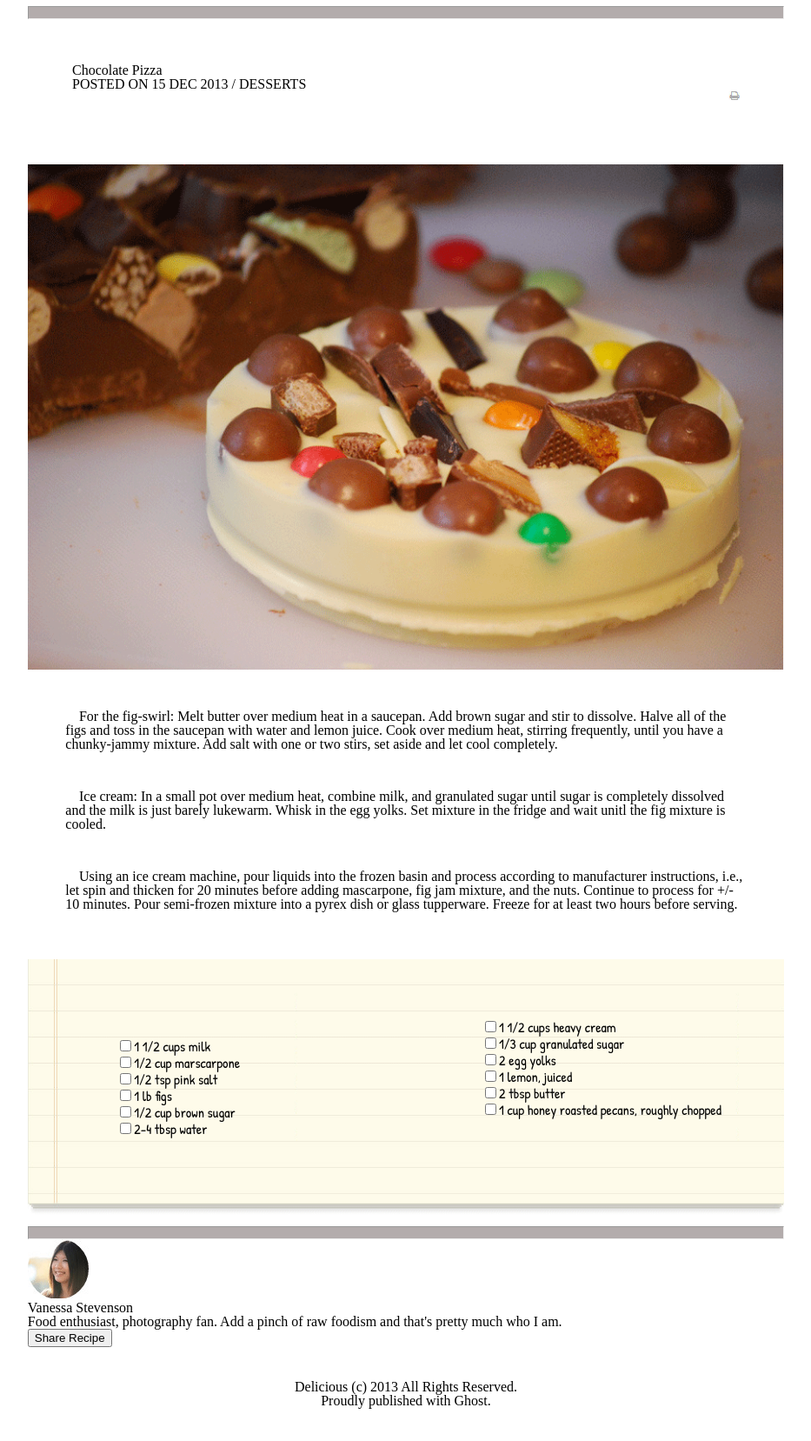
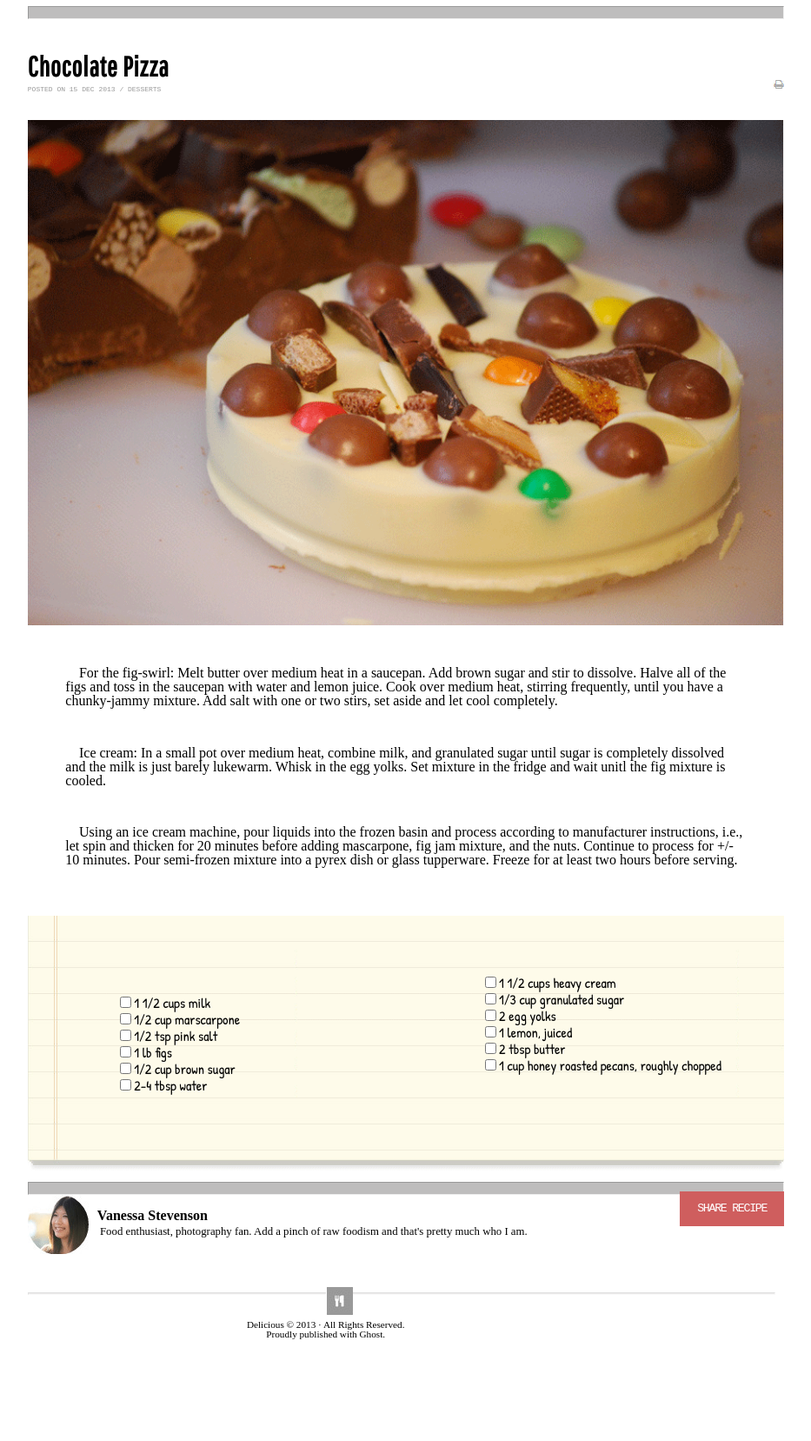
Before and after one commit to jlhiskey/chocolate-pizza, a plain HTML site: page index.html in a window 1280 px wide. Shown: the part 122-1779 px from the top of the page at 87% size, without its empty margins (173-1106 px from the left). After the commit the page ends 1701 px from the top, so only its background shows below. Drawn offline with Linux system fonts and the light colour scheme.

Commit message:
as good as its gonna get without me going insane

```diff
--- a/css/style.css
+++ b/css/style.css
@@ -5,6 +5,7 @@ body {
 div {
   margin: 16%;
 }
+
 
 header div {
 
@@ -41,6 +42,25 @@ header div {
   top: 0px;
 }
 
+.chocolatePizza
+{
+    font-family: 'Pathway Gothic One', sans-serif;
+    font-size: 2em;
+    margin-bottom: 0em;
+    font-weight: bold;
+    letter-spacing: 0.02em;
+}
+
+.postedon
+{
+    margin-top: 0em;
+    display: inline-block;
+    font-family: 'IBM Plex Mono', monospace;
+    font-size: 0.5em;
+    opacity: 0.4;
+}
+
+
 .icons img:hover {
   color: blue;
 }
@@ -50,31 +70,25 @@ header div {
 }
 
 hr {
-  background-color: rgb(179, 172, 172);
+  background-color: rgb(190, 189, 189);
   padding: .5%;
   margin: 16%;
   margin-top: 0px;
   margin-bottom: 0px;
 
 }
-
+h1 h2 {
+  font-weight: bold;
+}
 .top {
 
-  padding: 4%;
+  padding-top: 3%;
+  padding-bottom: 2%;
   margin-top: 0px;
   margin-bottom: 0px;
   position: relative;
-  height: 60px;
-}
+  height: 5%;
 
-#Title p{
-  font-size: 10px;
-  color: lightgrey;
-}
-
-#Title h1{
-  font-size: 40px;
-  font-weight: 700;
 }
 
 #print {
@@ -153,7 +167,7 @@ hr {
   text-align: center;
 }
 
-.profilephoto {
+#profilephoto {
   position: absolute;
   float: left;
 }
@@ -163,3 +177,75 @@ hr {
   float: left;
   left: 15%;
 }
+
+ .aboutmeh2
+ {
+  margin-left: 5em;
+  margin-top: 1em;
+  margin-right: 2em;
+    margin-bottom: .1em;
+    float: left;
+    font-weight: bold;
+ }
+ .aboutmep
+{
+    margin-left: 6.5em;
+    margin-top: .2em;
+    margin-right: 12em;
+    font-weight: normal;
+    float: left;
+    font-size: 0.8em;
+}
+
+
+.sharerecipe
+{
+    border: 0;
+    background: none;
+    box-shadow: none;
+    border-radius: 0px;
+
+
+    font-family: 'IBM Plex Mono', monospace;
+    block-size: 100%;
+    letter-spacing: -0.1em;
+    width: 9em;
+    height: 3em;
+    color: white;
+    display: block;
+    opacity: 1;
+    background: #cf5e5e;
+    margin-left: 43em;
+    margin-top: -4em;
+    float: right;
+}
+
+
+ .footer
+{
+    position: relative;
+    margin-top: 8em;
+
+    text-align: center;
+    margin-left: 1.8em;
+    font-size: .7em;
+
+}
+
+
+.bottomhr
+{
+    opacity: 0.3;
+    position: absolute;
+    width: 67%;
+    margin-top: 6em;
+    padding: .04%;
+
+}
+
+#footerLogo
+{
+    position: absolute;
+    left: 50%;
+    margin-top: -4.5em;
+}
--- a/index.html
+++ b/index.html
@@ -6,6 +6,7 @@
   <link rel="stylesheet" href="css/style.css" type="text/css" />
   <link href="https://fonts.googleapis.com/css?family=Yellowtail" rel="stylesheet">
     <link href="https://fonts.googleapis.com/css?family=Patrick+Hand" rel="stylesheet">
+    <link href="https://fonts.googleapis.com/css?family=Pathway+Gothic+One" rel="stylesheet">
 
 </head>
 <body>
@@ -31,8 +32,10 @@
 <main>
   <hr />
   <div class="top">
-      <h1>Chocolate Pizza</h1>
-      <p>POSTED ON 15 DEC 2013 / DESSERTS</p>
+
+      <h1 class="chocolatePizza">Chocolate Pizza</h1>
+
+      <p class="postedon">POSTED ON 15 DEC 2013 / DESSERTS</p>
       <img id="print"src="img/print-icon.png">
   </div>
   <div class="chocolatepizzapicture">
@@ -74,12 +77,15 @@
     <div class="aboutme">
         <img id="profilephoto" src="img/van-pic.png" alt="">
 
-        <h2>Vanessa Stevenson</h2>
-        <p>Food enthusiast, photography fan. Add a pinch of raw foodism and that's pretty much who I am.</p>
+        <h2 class="aboutmeh2">Vanessa Stevenson</h2>
+        <p class="aboutmep">Food enthusiast, photography fan. Add a pinch of raw foodism and that's pretty much who I am.</p>
 
-        <button type="button" name="sharerecipe">Share Recipe</button>
+        <button type="button" class="sharerecipe">SHARE RECIPE</button>
       </div>
-    <div class="footer">Delicious (c) 2013 All Rights Reserved.<br>Proudly published with Ghost.
+      <br>
+      <hr class="bottomhr">
+    <div class="footer">Delicious &copy; 2013 &#183; All Rights Reserved.<br>Proudly published with Ghost.
+      <img id="footerLogo" src="img/small-logo.png" alt="Small Logo">
     </div>
 
       </div>
```
